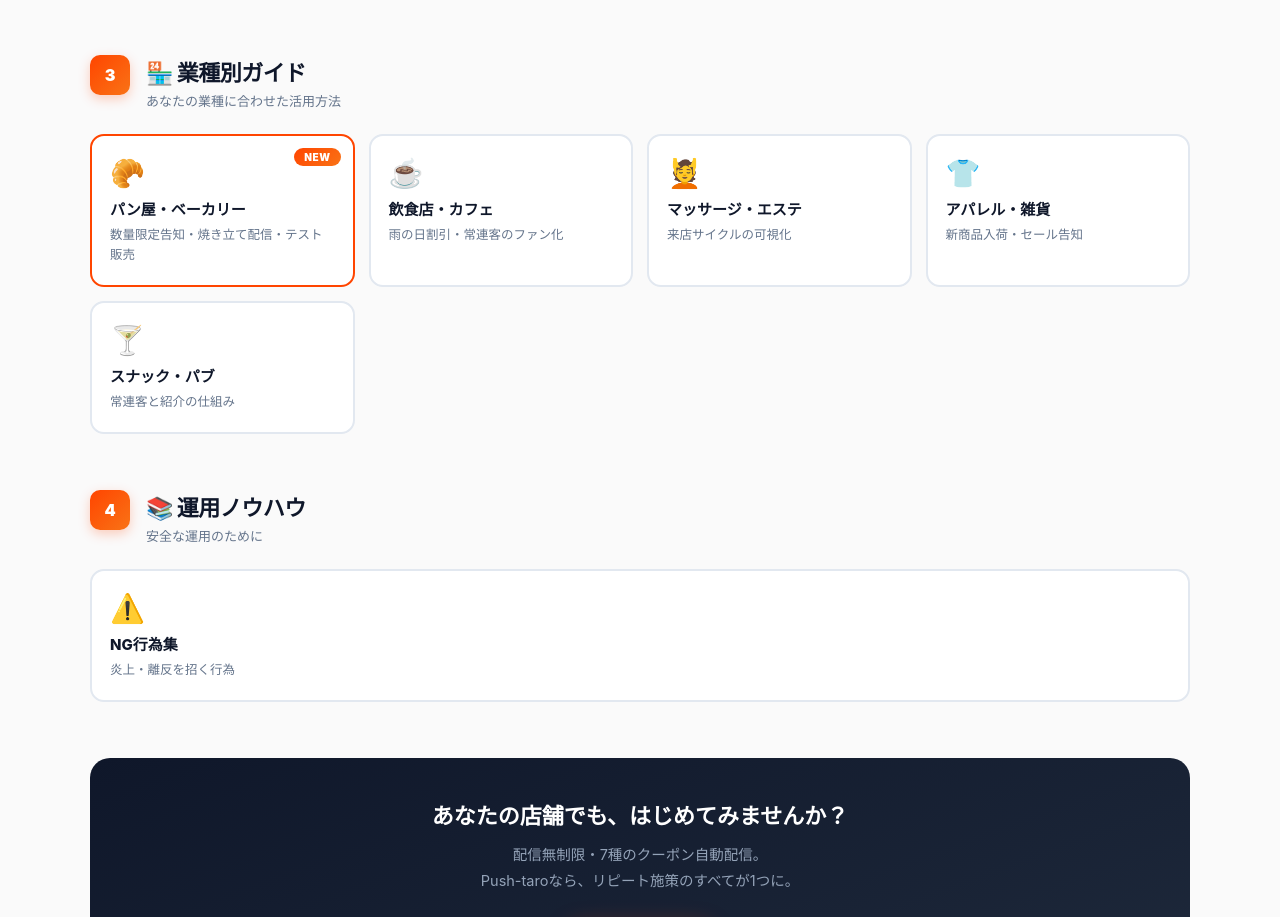
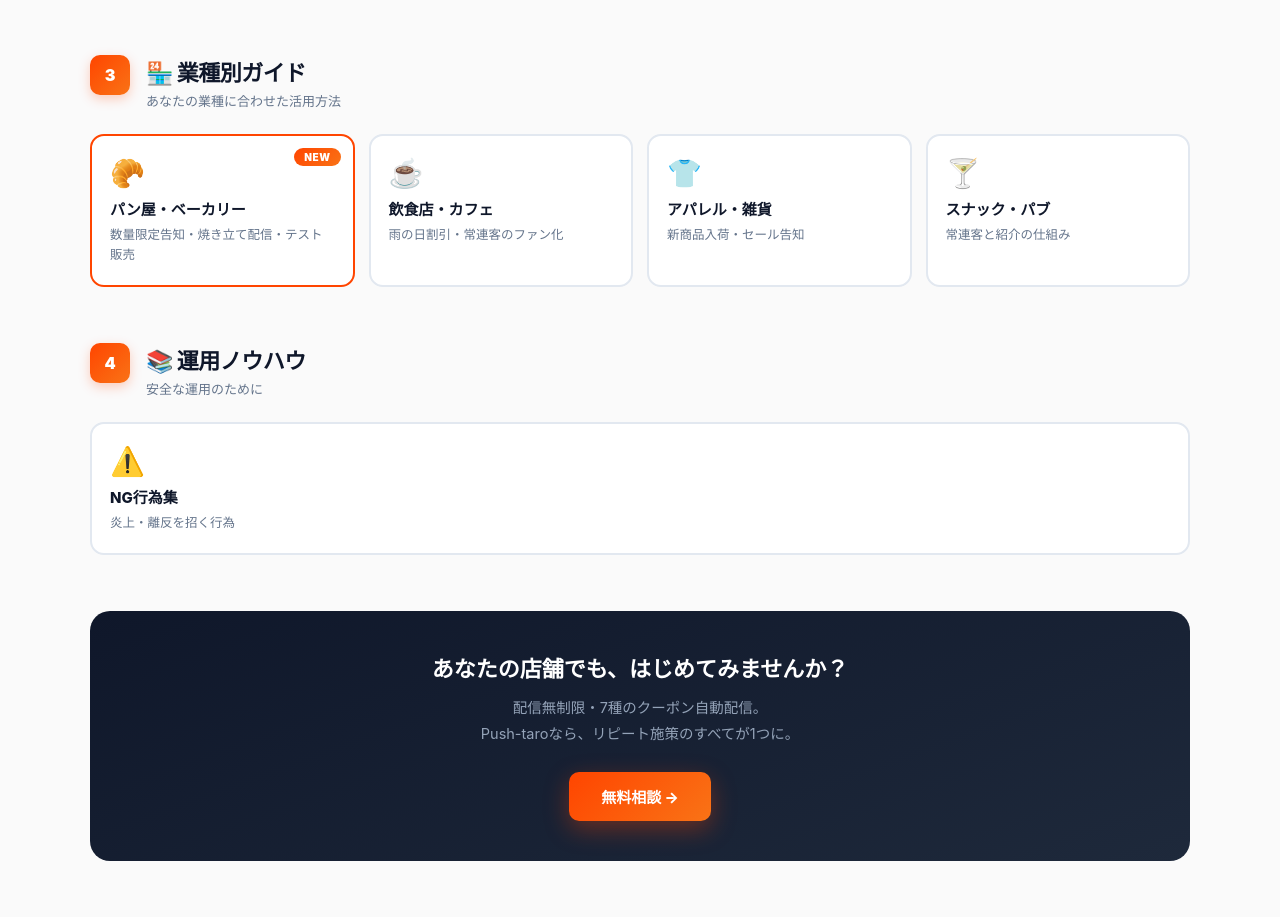
Before and after one commit to thellcishii-lang/push-taro, a Next.js app: page /guide in a window 1280 px wide. Shown: the part 1361-2278 px from the top of the page. Built offline with nearby package versions, Linux system fonts and the light colour scheme; no server answers.

Commit message:
Remove massage and esthetic link from GuideClient
Removed the massage and esthetic link from the guide.

```diff
--- a/app/guide/GuideClient.tsx
+++ b/app/guide/GuideClient.tsx
@@ -163,7 +163,6 @@ export default function GuideClient() {
               <p>数量限定告知・焼き立て配信・テスト販売</p>
             </Link>
             <Link href="/guide/cafe" className="g-card"><span className="g-card-icon">☕</span><h4>飲食店・カフェ</h4><p>雨の日割引・常連客のファン化</p></Link>
-            <Link href="/guide/massage" className="g-card"><span className="g-card-icon">💆</span><h4>マッサージ・エステ</h4><p>来店サイクルの可視化</p></Link>
             <Link href="/guide/apparel" className="g-card"><span className="g-card-icon">👕</span><h4>アパレル・雑貨</h4><p>新商品入荷・セール告知</p></Link>
             <Link href="/guide/snack" className="g-card"><span className="g-card-icon">🍸</span><h4>スナック・パブ</h4><p>常連客と紹介の仕組み</p></Link>
           </div>
```
